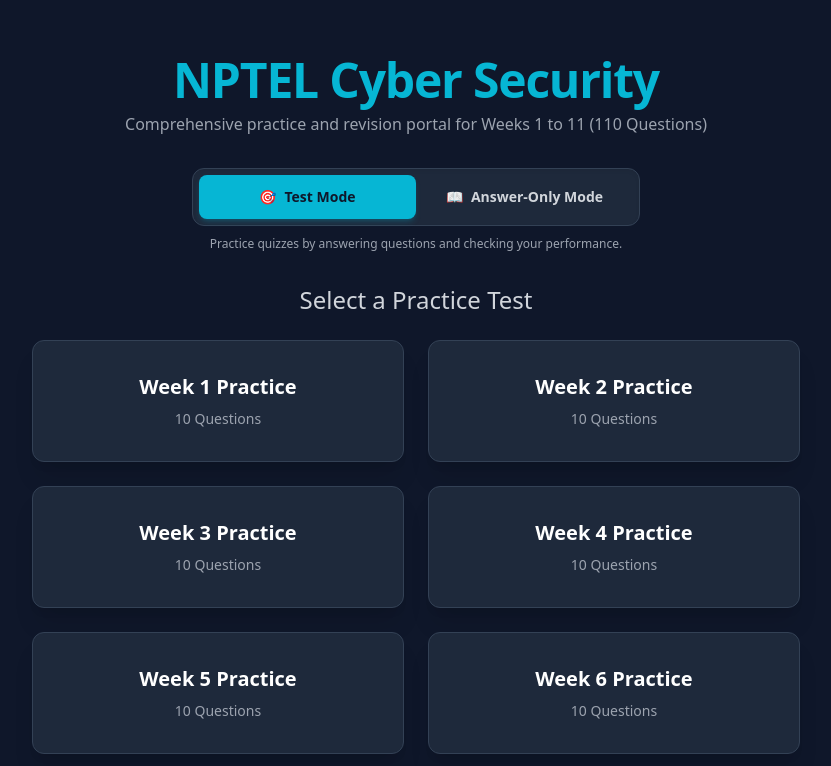
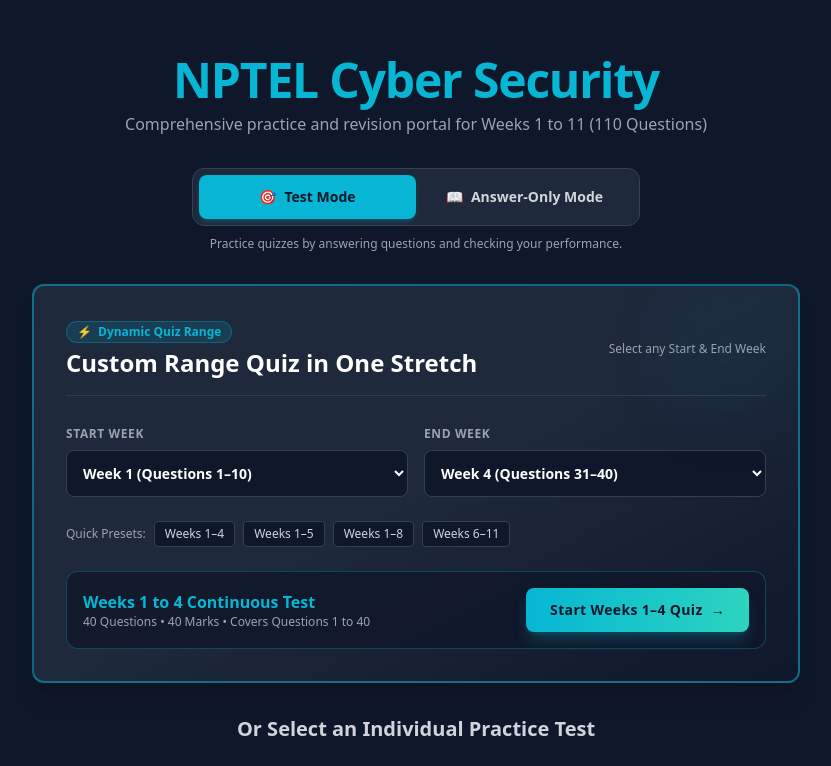
Before and after one commit to Yathindra-mestha/NPTL-Cyber-security-quiz, a React (Vite) app: page / in a window 1280 px wide. Shown: the top 766 px of the page, without its empty margins (224-1055 px from the left). Built offline with nearby package versions, Linux system fonts and the light colour scheme.

Commit message:
Add Dynamic Quiz Range feature to select and take quizzes across any week range in one stretch

```diff
--- a/src/App.tsx
+++ b/src/App.tsx
@@ -33,6 +33,11 @@ export default function App() {
   const [studyWeek, setStudyWeek] = useState<number | 'all'>('all');
   const [hiddenAnswerIds, setHiddenAnswerIds] = useState<Set<number>>(new Set());
 
+  // Custom Range State
+  const [rangeStart, setRangeStart] = useState<number>(1);
+  const [rangeEnd, setRangeEnd] = useState<number>(4);
+  const [testTitle, setTestTitle] = useState<string>("Practice Test");
+
   useEffect(() => {
     if (!window.history.state || !window.history.state.screen) {
       window.history.replaceState({ screen: 'start' }, '', '');
@@ -56,25 +61,38 @@ export default function App() {
     window.history.pushState({ screen: 'start' }, '', '');
   };
 
-  const startTest = (mode: 'week1' | 'week2' | 'week3' | 'week4' | 'week5' | 'week6' | 'week7' | 'week8' | 'week9' | 'week10' | 'week11' | 'full' | 'wrong') => {
+  const startTest = (
+    mode: 'week1' | 'week2' | 'week3' | 'week4' | 'week5' | 'week6' | 'week7' | 'week8' | 'week9' | 'week10' | 'week11' | 'full' | 'range' | 'wrong',
+    customRange?: { start: number; end: number }
+  ) => {
     let selected: Question[] = [];
-    if (mode === 'week1') selected = questions.filter(q => q.week === 1);
-    if (mode === 'week2') selected = questions.filter(q => q.week === 2);
-    if (mode === 'week3') selected = questions.filter(q => q.week === 3);
-    if (mode === 'week4') selected = questions.filter(q => q.week === 4);
-    if (mode === 'week5') selected = questions.filter(q => q.week === 5);
-    if (mode === 'week6') selected = questions.filter(q => q.week === 6);
-    if (mode === 'week7') selected = questions.filter(q => q.week === 7);
-    if (mode === 'week8') selected = questions.filter(q => q.week === 8);
-    if (mode === 'week9') selected = questions.filter(q => q.week === 9);
-    if (mode === 'week10') selected = questions.filter(q => q.week === 10);
-    if (mode === 'week11') selected = questions.filter(q => q.week === 11);
-    if (mode === 'full') selected = [...questions];
-    if (mode === 'wrong') {
+    let title = "Practice Test";
+
+    if (mode === 'week1') { selected = questions.filter(q => q.week === 1); title = "Week 1 Practice"; }
+    else if (mode === 'week2') { selected = questions.filter(q => q.week === 2); title = "Week 2 Practice"; }
+    else if (mode === 'week3') { selected = questions.filter(q => q.week === 3); title = "Week 3 Practice"; }
+    else if (mode === 'week4') { selected = questions.filter(q => q.week === 4); title = "Week 4 Practice"; }
+    else if (mode === 'week5') { selected = questions.filter(q => q.week === 5); title = "Week 5 Practice"; }
+    else if (mode === 'week6') { selected = questions.filter(q => q.week === 6); title = "Week 6 Practice"; }
+    else if (mode === 'week7') { selected = questions.filter(q => q.week === 7); title = "Week 7 Practice"; }
+    else if (mode === 'week8') { selected = questions.filter(q => q.week === 8); title = "Week 8 Practice"; }
+    else if (mode === 'week9') { selected = questions.filter(q => q.week === 9); title = "Week 9 — Assignment 9"; }
+    else if (mode === 'week10') { selected = questions.filter(q => q.week === 10); title = "Week 10 — Assignment 10"; }
+    else if (mode === 'week11') { selected = questions.filter(q => q.week === 11); title = "Week 11 — Assignment 11"; }
+    else if (mode === 'full') { selected = [...questions]; title = "Full Week 1–11 Test"; }
+    else if (mode === 'range') {
+      const s = Math.min(customRange?.start || rangeStart, customRange?.end || rangeEnd);
+      const e = Math.max(customRange?.start || rangeStart, customRange?.end || rangeEnd);
+      selected = questions.filter(q => q.week >= s && q.week <= e);
+      title = s === e ? `Week ${s} Practice` : `Weeks ${s} to ${e} Practice Test`;
+    }
+    else if (mode === 'wrong') {
       const wrongIds = quizQuestions.filter(q => getStatus(q, answers) === 'wrong').map(q => q.id);
       selected = questions.filter(q => wrongIds.includes(q.id));
+      title = "Wrong Questions Review Test";
     }
 
+    setTestTitle(title);
     setQuizQuestions(selected);
     setAnswers({});
     setCurrentIndex(0);
@@ -182,8 +200,114 @@ export default function App() {
 
           {/* MODE 1: TEST MODE */}
           {homeMode === 'test' && (
-            <div className="space-y-6">
-              <h2 className="text-2xl text-gray-300">Select a Practice Test</h2>
+            <div className="space-y-8">
+              {/* Custom Week Range Feature */}
+              <div className="card p-6 md:p-8 bg-gradient-to-br from-navy-800 via-navy-800 to-navy-900 border-2 border-cyan-accent/50 max-w-3xl mx-auto shadow-xl relative overflow-hidden">
+                <div className="absolute top-0 right-0 w-32 h-32 bg-cyan-accent/5 rounded-full blur-2xl pointer-events-none"></div>
+                <div className="flex flex-col sm:flex-row items-start sm:items-center justify-between gap-2 pb-4 border-b border-navy-700/80 mb-6">
+                  <div className="text-left">
+                    <div className="inline-flex items-center gap-1.5 px-2.5 py-0.5 rounded-full bg-cyan-accent/15 text-cyan-accent text-xs font-semibold mb-1 border border-cyan-accent/30">
+                      <span>⚡</span> Dynamic Quiz Range
+                    </div>
+                    <h3 className="text-xl md:text-2xl font-bold text-white">Custom Range Quiz in One Stretch</h3>
+                  </div>
+                  <span className="text-xs text-gray-400">Select any Start & End Week</span>
+                </div>
+
+                <div className="grid grid-cols-1 sm:grid-cols-2 gap-4 text-left mb-6">
+                  <div className="space-y-1.5">
+                    <label className="text-xs uppercase font-bold tracking-wider text-gray-400">Start Week</label>
+                    <select
+                      value={rangeStart}
+                      onChange={(e) => setRangeStart(Number(e.target.value))}
+                      className="w-full bg-navy-900 border border-navy-700 rounded-lg p-3 text-white text-sm font-semibold focus:outline-none focus:border-cyan-accent cursor-pointer"
+                    >
+                      {Array.from({ length: 11 }, (_, i) => i + 1).map((w) => (
+                        <option key={w} value={w}>
+                          Week {w} (Questions {(w - 1) * 10 + 1}–{w * 10})
+                        </option>
+                      ))}
+                    </select>
+                  </div>
+
+                  <div className="space-y-1.5">
+                    <label className="text-xs uppercase font-bold tracking-wider text-gray-400">End Week</label>
+                    <select
+                      value={rangeEnd}
+                      onChange={(e) => setRangeEnd(Number(e.target.value))}
+                      className="w-full bg-navy-900 border border-navy-700 rounded-lg p-3 text-white text-sm font-semibold focus:outline-none focus:border-cyan-accent cursor-pointer"
+                    >
+                      {Array.from({ length: 11 }, (_, i) => i + 1).map((w) => (
+                        <option key={w} value={w}>
+                          Week {w} (Questions {(w - 1) * 10 + 1}–{w * 10})
+                        </option>
+                      ))}
+                    </select>
+                  </div>
+                </div>
+
+                {/* Range Quick Presets */}
+                <div className="flex flex-wrap items-center gap-2 justify-start mb-6 text-xs text-gray-300">
+                  <span className="text-gray-400 font-medium">Quick Presets:</span>
+                  <button
+                    type="button"
+                    onClick={() => { setRangeStart(1); setRangeEnd(4); }}
+                    className="px-2.5 py-1 rounded bg-navy-900 hover:bg-navy-700 border border-navy-700 hover:border-cyan-accent transition-colors cursor-pointer"
+                  >
+                    Weeks 1–4
+                  </button>
+                  <button
+                    type="button"
+                    onClick={() => { setRangeStart(1); setRangeEnd(5); }}
+                    className="px-2.5 py-1 rounded bg-navy-900 hover:bg-navy-700 border border-navy-700 hover:border-cyan-accent transition-colors cursor-pointer"
+                  >
+                    Weeks 1–5
+                  </button>
+                  <button
+                    type="button"
+                    onClick={() => { setRangeStart(1); setRangeEnd(8); }}
+                    className="px-2.5 py-1 rounded bg-navy-900 hover:bg-navy-700 border border-navy-700 hover:border-cyan-accent transition-colors cursor-pointer"
+                  >
+                    Weeks 1–8
+                  </button>
+                  <button
+                    type="button"
+                    onClick={() => { setRangeStart(6); setRangeEnd(11); }}
+                    className="px-2.5 py-1 rounded bg-navy-900 hover:bg-navy-700 border border-navy-700 hover:border-cyan-accent transition-colors cursor-pointer"
+                  >
+                    Weeks 6–11
+                  </button>
+                </div>
+
+                {/* Range Info Preview & Start Action */}
+                {(() => {
+                  const s = Math.min(rangeStart, rangeEnd);
+                  const e = Math.max(rangeStart, rangeEnd);
+                  const count = (e - s + 1) * 10;
+                  return (
+                    <div className="flex flex-col sm:flex-row items-center justify-between gap-4 p-4 rounded-xl bg-navy-900/80 border border-cyan-accent/30">
+                      <div className="text-left">
+                        <div className="text-base font-bold text-cyan-accent">
+                          {s === e ? `Week ${s} Quiz` : `Weeks ${s} to ${e} Continuous Test`}
+                        </div>
+                        <div className="text-xs text-gray-400">
+                          {count} Questions • {count} Marks • Covers Questions {(s - 1) * 10 + 1} to {e * 10}
+                        </div>
+                      </div>
+                      <button
+                        onClick={() => startTest('range', { start: s, end: e })}
+                        className="btn-primary w-full sm:w-auto px-6 py-3 font-bold text-sm tracking-wide bg-gradient-to-r from-cyan-accent to-teal-400 text-navy-900 hover:opacity-95 shadow-lg shadow-cyan-accent/25 flex items-center justify-center gap-2 cursor-pointer"
+                      >
+                        <span>Start Weeks {s}–{e} Quiz</span>
+                        <span>→</span>
+                      </button>
+                    </div>
+                  );
+                })()}
+              </div>
+
+              <div>
+                <h2 className="text-xl font-semibold text-gray-300 mb-6">Or Select an Individual Practice Test</h2>
 
                 <div className="grid grid-cols-1 md:grid-cols-2 gap-6 max-w-3xl mx-auto">
                   <button className="card hover:border-cyan-accent transition-colors flex flex-col items-center justify-center p-8 space-y-2 group cursor-pointer" onClick={() => startTest('week1')}>
@@ -234,6 +358,7 @@ export default function App() {
                     <span className="text-xl font-semibold group-hover:text-cyan-accent transition-colors">Full Week 1–11 Test</span>
                     <span className="text-sm text-gray-400">110 Questions</span>
                   </button>
+                </div>
               </div>
             </div>
           )}
@@ -478,7 +603,7 @@ export default function App() {
         <div className="max-w-4xl mx-auto space-y-6">
           <div className="flex justify-between items-end mb-2">
             <div>
-              <h2 className="text-xl font-semibold text-gray-300">Practice Test</h2>
+              <h2 className="text-xl font-semibold text-gray-300">{testTitle}</h2>
               <p className="text-cyan-accent font-medium">Question {currentIndex + 1} of {quizQuestions.length}</p>
             </div>
             <div className="text-sm text-gray-400">Answered: {answeredCount} / {quizQuestions.length}</div>
@@ -583,6 +708,9 @@ export default function App() {
       {screen === 'result' && (
         <div className="max-w-5xl mx-auto space-y-8">
           <div className="card text-center py-10 px-4 space-y-6">
+            <span className="inline-block px-3 py-1 rounded-full bg-cyan-accent/15 text-cyan-accent text-xs font-semibold uppercase tracking-wider border border-cyan-accent/30 mb-1">
+              {testTitle}
+            </span>
             <h2 className="text-3xl font-bold tracking-wider text-gray-100">TEST COMPLETED</h2>
 
             <div className="flex flex-wrap justify-center gap-8 md:gap-16 my-8">
```
Lines whose indentation alone changed are shown as unchanged.
